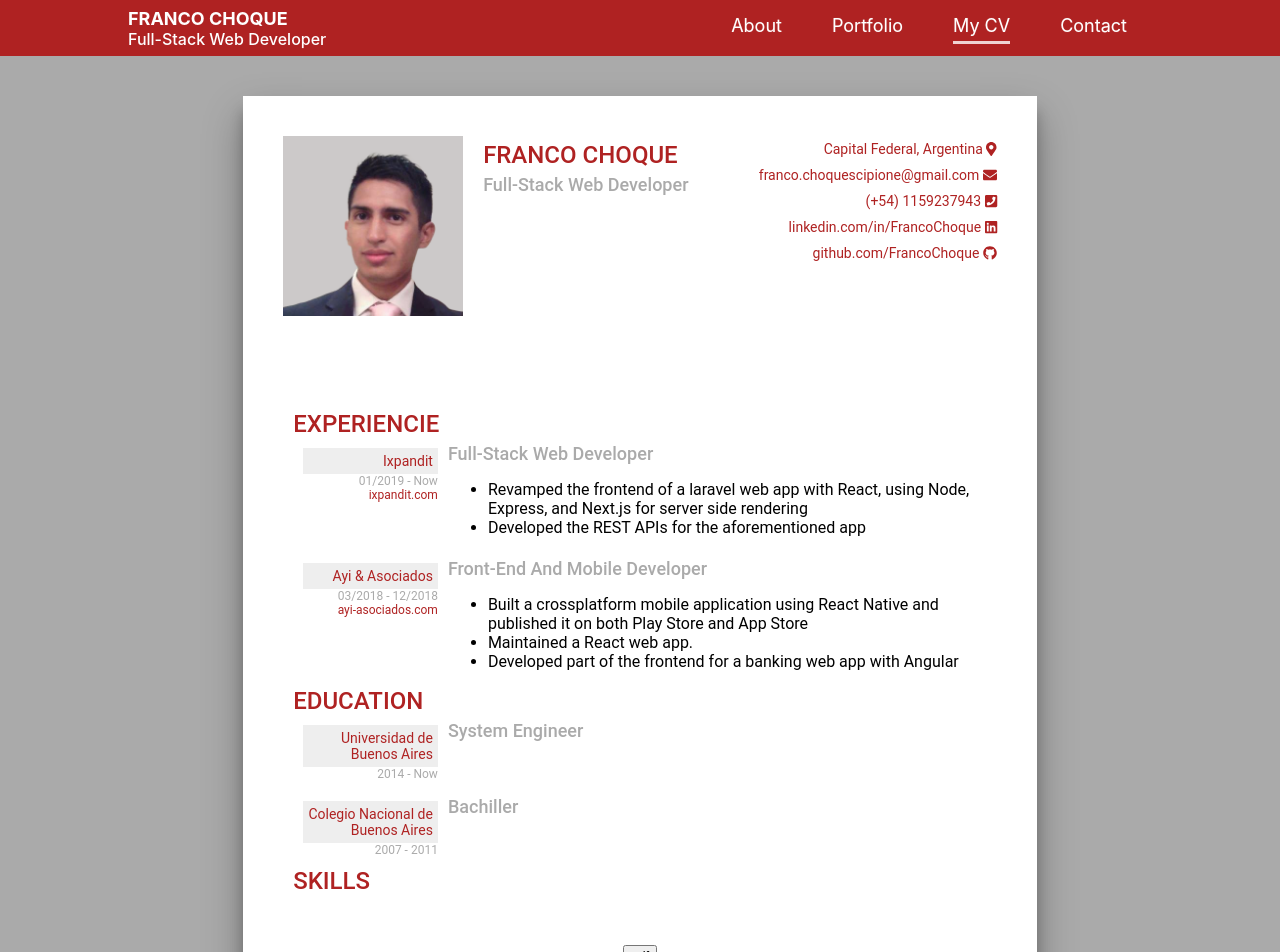
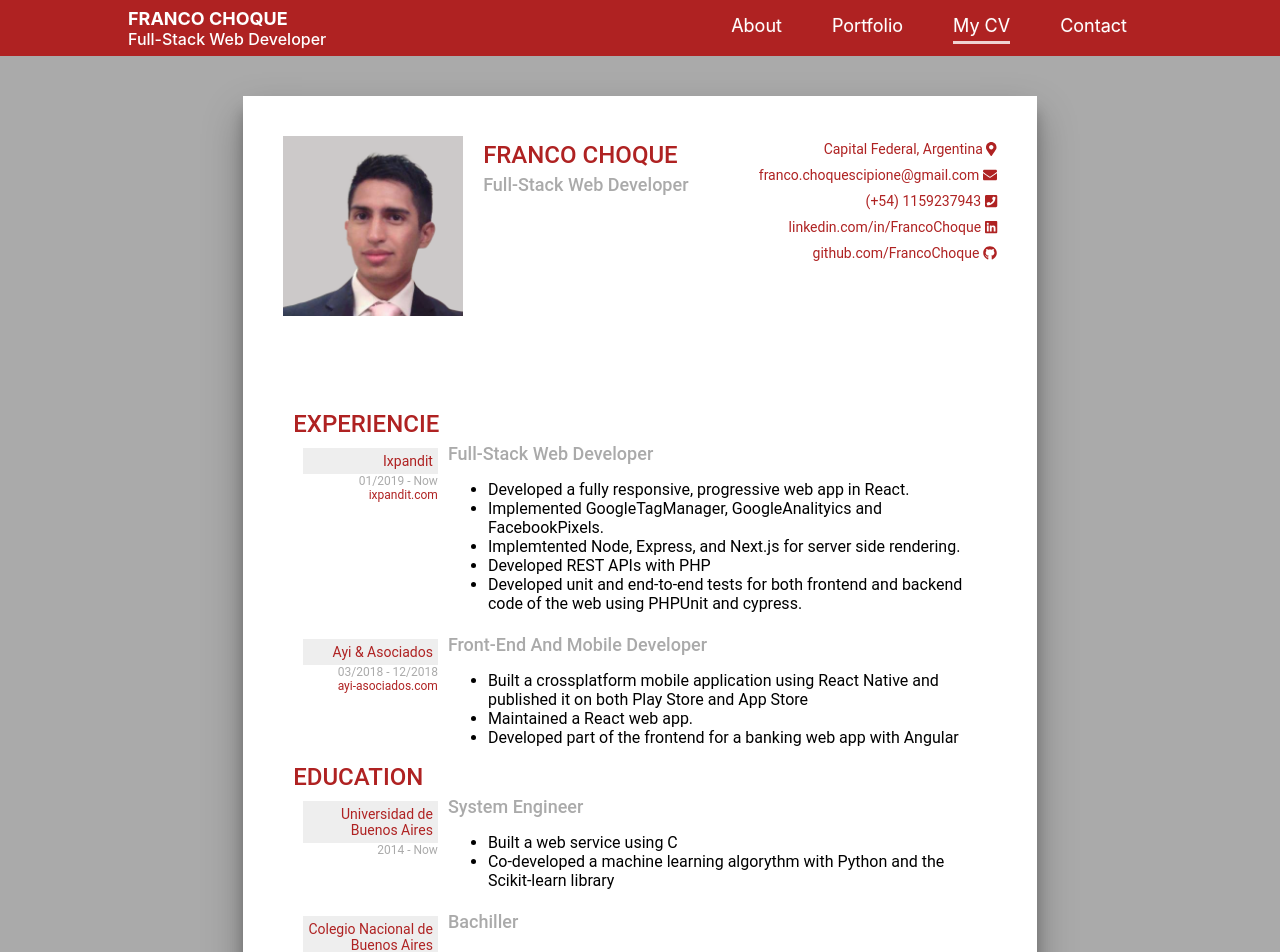
Before and after one commit to FrancoChoque/Curriculum-Vitae, a React (Create React App) app: page /cv in a window 1280 px wide. Shown: the top 952 px of the page. Built offline with nearby package versions, Linux system fonts and the light colour scheme.

Commit message:
style fix

```diff
--- a/src/components/CV/CV.jsx
+++ b/src/components/CV/CV.jsx
@@ -84,10 +84,19 @@ const CV = () => (
           <TimelineBody position="Full-Stack Web Developer">
             <ul>
               <li>
-                Revamped the frontend of a laravel web app with React, using Node, Express, and Next.js for server side rendering
+                Developed a fully responsive, progressive web app in React.
               </li>
               <li>
-                Developed the REST APIs for the aforementioned app
+                Implemented GoogleTagManager, GoogleAnalityics and FacebookPixels.
+              </li>
+              <li>
+                Implemtented Node, Express, and Next.js for server side rendering.
+              </li>
+              <li>
+                Developed REST APIs with PHP
+              </li>
+              <li>
+                Developed unit and end-to-end tests for both frontend and backend code of the web using PHPUnit and cypress.
               </li>
             </ul>
           </TimelineBody>
@@ -119,7 +128,16 @@ const CV = () => (
               name="Universidad de Buenos Aires"
               date="2014 - Now"
             />
-            <TimelineBody position="System Engineer" />
+            <TimelineBody position="System Engineer">
+              <ul>
+                <li>
+                  Built a web service using C
+                </li>
+                <li>
+                  Co-developed a machine learning algorythm with Python and the Scikit-learn library
+                </li>
+              </ul>
+            </TimelineBody>
           </div>
           <div className={styles.Timeline}>
             <TimelineSide
```
Also changed, not shown: 1 other file (tests, documents, lock files or other folders).
